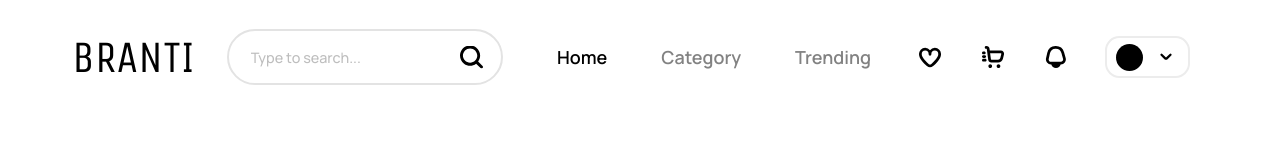
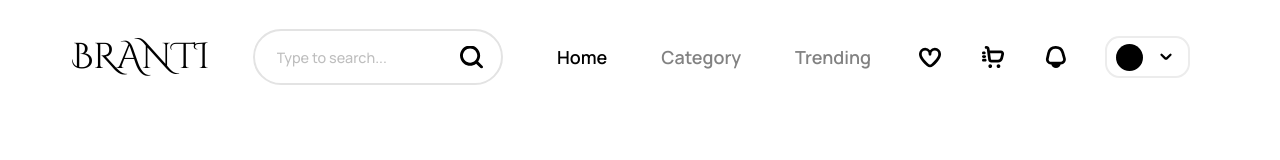
Before and after one commit to ImSreyas/BRANTI, a React (Create React App) app: page / in a window 1280 px wide. Shown: the top 160 px of the page. Built offline with nearby package versions, Linux system fonts and the light colour scheme.

Commit message:
logo typo changed

```diff
--- a/public/index.html
+++ b/public/index.html
@@ -2,19 +2,11 @@
 <html lang="en">
   <head>
     <meta charset="utf-8" />
-    <link rel="icon" href="%PUBLIC_URL%/favicon.ico" />
-    <link rel="preconnect" href="https://fonts.googleapis.com" />
-    <link rel="preconnect" href="https://fonts.gstatic.com" crossorigin />
-    <link
-      href="https://fonts.googleapis.com/css2?family=Manrope:wght@200;300;400;500;600;700;800&display=swap"
-      rel="stylesheet"
-    />
-    <link rel="preconnect" href="https://fonts.googleapis.com" />
-    <link rel="preconnect" href="https://fonts.gstatic.com" crossorigin />
-    <link
-      href="https://fonts.googleapis.com/css2?family=Unica+One&display=swap"
-      rel="stylesheet"
-    />
+
+    <link rel="preconnect" href="https://fonts.googleapis.com">
+<link rel="preconnect" href="https://fonts.gstatic.com" crossorigin>
+<link href="https://fonts.googleapis.com/css2?family=Cinzel+Decorative:wght@400;700;900&family=Manrope:wght@200;300;400;500;600;700;800&family=Unica+One&display=swap" rel="stylesheet">
+
     <meta name="viewport" content="width=device-width, initial-scale=1" />
     <meta name="theme-color" content="#000000" />
     <meta
--- a/src/Layout.scss
+++ b/src/Layout.scss
@@ -9,14 +9,17 @@ nav {
 
   .logo-and-search-container {
     @include flex-center;
-    gap: 1.8rem;
+    gap: 2.4rem;
     width: auto;
     flex-grow: 1;
     padding-inline-end: 1.5rem;
 
     .logo {
       font-family: "Unica One", cursive;
-      font-size: 2.5rem;
+      font-family: 'Cinzel Decorative', cursive;
+      font-weight: 400;
+      font-size: 2rem;
+
       cursor: pointer;
       @extend .unselectable;
     }
```
